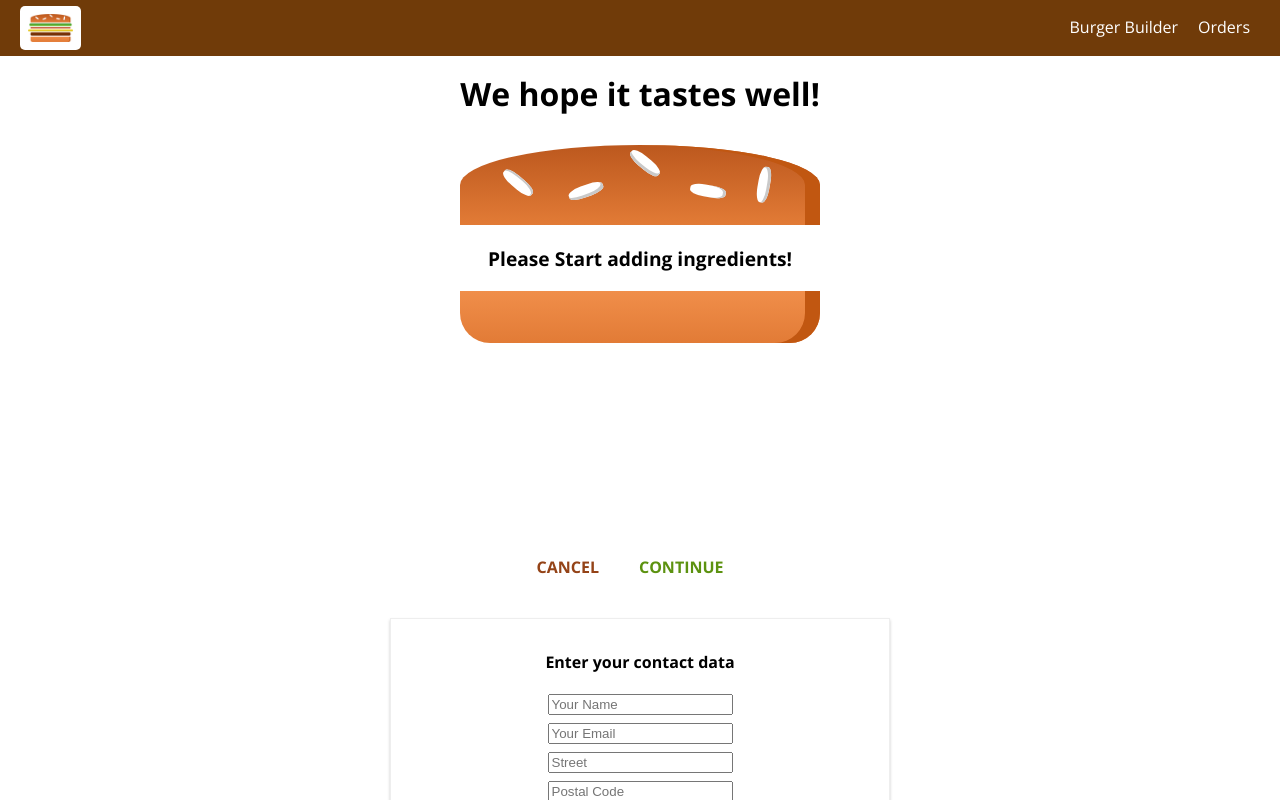
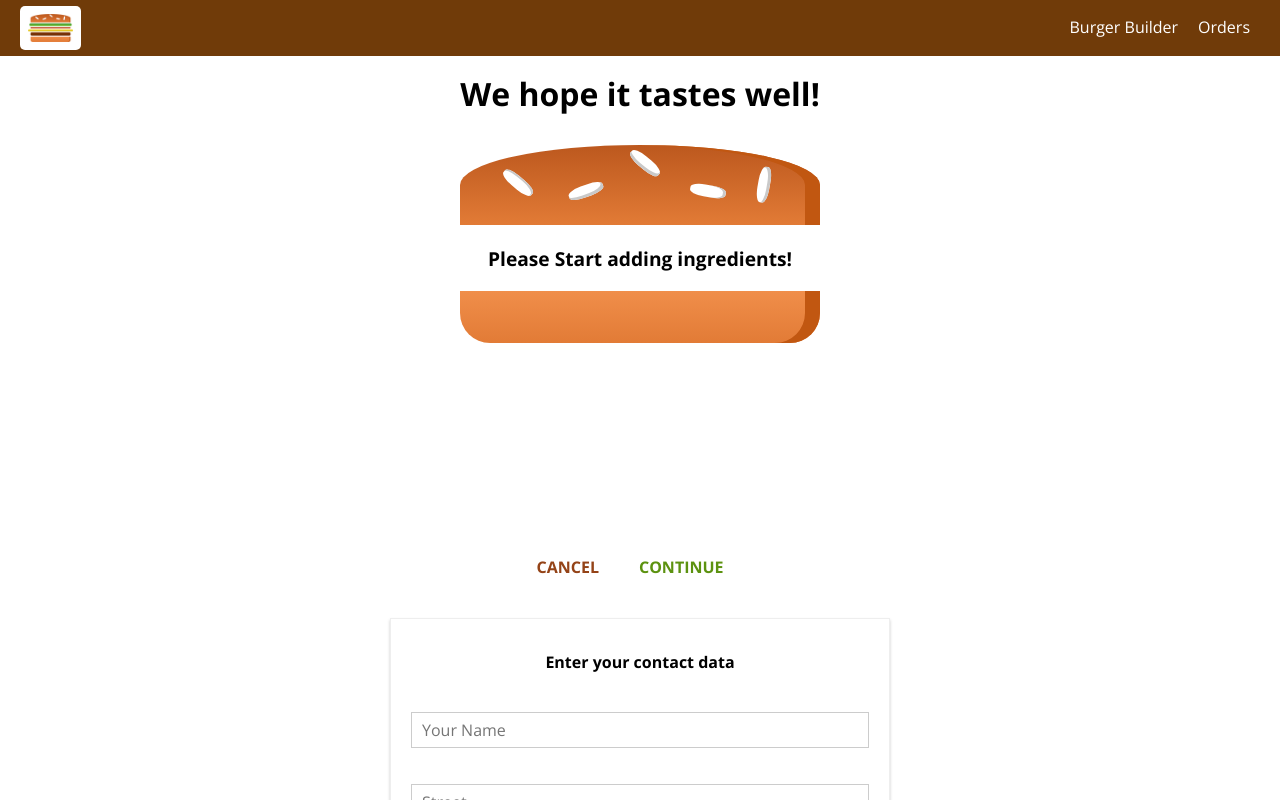
Before and after one commit to TituxMetal/burgerReactApp, a React app: page /checkout in a window 1280 px wide. Both pictures are taken after a click on the button "CONTINUE". Shown: the top 800 px of the page. Built offline with nearby package versions, Linux system fonts and the light colour scheme.

Commit message:
Add form input component and form validation

```diff
--- a/src/components/UI/Button/Button.css
+++ b/src/components/UI/Button/Button.css
@@ -15,6 +15,11 @@
   padding-left: 0;
 }
 
+.Button:disabled {
+  color: #ccc;
+  cursor: not-allowed;
+}
+
 .Success {
   color: #5C9210;
 }
--- a/src/components/UI/Button/Button.js
+++ b/src/components/UI/Button/Button.js
@@ -5,7 +5,8 @@ import classes from './Button.css'
 const button = ( props ) => (
   <button
     className={[classes.Button, classes[props.btnType]].join(' ')}
-    onClick={props.clicked}>{props.children}</button>
+    onClick={props.clicked}
+    disabled={props.disabled}>{props.children}</button>
 )
 
 export default button
--- /dev/null
+++ b/src/components/UI/Input/Input.css
@@ -0,0 +1,35 @@
+.Input {
+  width: 100%;
+  padding: 10px;
+  box-sizing: border-box;
+}
+
+.Label {
+  font-weight: bold;
+  display: block;
+  margin-bottom: 8px;
+  text-align: left;
+}
+
+.InputElement {
+  color: #555;
+  outline: none;
+  box-sizing: border-box;
+  border: 1px solid #ccc;
+  background-color: #fff;
+  font: inherit;
+  padding: 6px 10px;
+  display: block;
+  margin: 8px auto;
+  width: 100%;
+}
+
+.InputElement:focus {
+  outline: none;
+  background-color: #ccc;
+}
+
+.Invalid {
+  border: 1px solid orangered;
+  background-color: salmon;
+}
--- /dev/null
+++ b/src/components/UI/Input/Input.js
@@ -0,0 +1,58 @@
+import React from 'react'
+
+import classes from './Input.css'
+
+const input = ( props ) => {
+  let inputElement = null
+  const inputClasses = [classes.InputElement]
+
+  if (props.invalid && props.shouldValidate && props.touched) {
+    inputClasses.push(classes.Invalid)
+  }
+
+  switch (props.elementType) {
+    case ('input'):
+      inputElement = <input
+        onChange={props.changed}
+        className={inputClasses.join(' ')}
+        {...props.elementConfig}
+        value={props.value} />
+      break
+    case ('select'):
+      inputElement = (
+        <select
+          onChange={props.changed}
+          className={inputClasses.join(' ')}
+          value={props.value}>
+          {props.elementConfig.options.map(option => (
+            <option key={option.value} value={option.value}>
+              {option.displayedValue}
+            </option>
+          ))}
+        </select>
+      )
+      break
+    case ('textarea'):
+      inputElement = <textarea
+        onChange={props.changed}
+        className={inputClasses.join(' ')}
+        {...props.elementConfig}
+        value={props.value} />
+      break
+    default:
+      inputElement = <input
+        onChange={props.changed}
+        className={inputClasses.join(' ')}
+        {...props.elementConfig}
+        value={props.value} />
+  }
+
+  return (
+    <div className={classes.Input}>
+      <label className={classes.Label}>{props.label}</label>
+      {inputElement}
+    </div>
+  )
+}
+
+export default input
--- a/src/containers/Checkout/ContactData/ContactData.css
+++ b/src/containers/Checkout/ContactData/ContactData.css
@@ -8,11 +8,6 @@
   box-sizing: border-box;
 }
 
-.ContactData input {
-  margin: 8px auto;
-  display: block;
-}
-
 @media (min-width: 600px) {
   .ContactData {
     width: 500px;
--- a/src/containers/Checkout/ContactData/ContactData.js
+++ b/src/containers/Checkout/ContactData/ContactData.js
@@ -5,34 +5,111 @@ import Button from '../../../components/UI/Button/Button'
 import classes from './ContactData.css'
 import Spinner from '../../../components/UI/Spinner/Spinner'
 import withErrorHandler from '../../../hoc/withErrorHandller/withErrorHandller'
+import Input from '../../../components/UI/Input/Input'
 
 class ContactData extends Component {
   state = {
-    name: '',
-    email: '',
-    address: {
-      street: '',
-      postalCode: ''
+    orderForm: {
+      name: {
+        elementType: 'input',
+        elementConfig: {
+          type: 'text',
+          placeholder: 'Your Name'
+        },
+        value: '',
+        validation: {
+          required: true,
+          minLength: 4
+        },
+        valid: false,
+        touched: false
+      },
+      street: {
+        elementType: 'input',
+        elementConfig: {
+          type: 'text',
+          placeholder: 'Street'
+        },
+        value: '',
+        validation: {
+          required: true,
+          minLength: 4
+        },
+        valid: false,
+        touched: false
+      },
+      zipCode: {
+        elementType: 'input',
+        elementConfig: {
+          type: 'text',
+          placeholder: 'Zip Code'
+        },
+        value: '',
+        validation: {
+          required: true,
+          minLength: 5,
+          maxLength: 5
+        },
+        valid: false,
+        touched: false
+      },
+      country: {
+        elementType: 'input',
+        elementConfig: {
+          type: 'text',
+          placeholder: 'Country'
+        },
+        value: '',
+        validation: {
+          required: true,
+          minLength: 4
+        },
+        valid: false,
+        touched: false
+      },
+      email: {
+        elementType: 'input',
+        elementConfig: {
+          type: 'email',
+          placeholder: 'Your Email'
+        },
+        value: '',
+        validation: {
+          required: true,
+          minLength: 6
+        },
+        valid: false,
+        touched: false
+      },
+      delivredMethod: {
+        elementType: 'select',
+        elementConfig: {
+          options: [
+            {value: 'fastest', displayedValue: 'Fastest'},
+            {value: 'cheapest', displayedValue: 'Cheapest'}
+          ]
+        },
+        value: 'fastest',
+        valid: true,
+        validation: {},
+        // touched: false
+      },
     },
+    formIsValid: false,
     loading: false
   }
 
   orderHandler = (event) => {
     event.preventDefault()
     this.setState({loading: true})
+    const formData = {}
+    for (let formElementIdentifier in this.state.orderForm) {
+      formData[formElementIdentifier] = this.state.orderForm[formElementIdentifier].value
+    }
     const order = {
       ingredients: this.props.ingredients,
       price: this.props.price,
-      customer: {
-        name: 'Tuxi Metal',
-        address: {
-          street: 'Infinite Loop 1',
-          zipCode: '68700',
-          country: 'France'
-        },
-        email: 'test@test.com'
-      },
-      delivredMethod: 'fastest'
+      orderData: formData
     }
     axios.post('/orders.json', order)
       .then(response => {
@@ -44,16 +121,71 @@ class ContactData extends Component {
       })
   }
 
+  checkValidity (value, rules) {
+    let isValid = true
+
+    if (!rules) {
+      return true
+    }
+
+    if (rules.required) {
+      isValid = value.trim() !== '' && isValid
+    }
+
+    if (rules.minLength) {
+      isValid = value.length >= rules.minLength && isValid
+    }
+
+    if (rules.maxLength) {
+      isValid = value.length <= rules.maxLength && isValid
+    }
+
+    return isValid
+  }
+
+  inputChangedHandler = (event, inputIdentifier) => {
+    const updatedOrderForm = {
+      ...this.state.orderForm
+    }
+    const updatedFormElement = {
+      ...updatedOrderForm[inputIdentifier]
+    }
+    updatedFormElement.value = event.target.value
+    updatedFormElement.valid = this.checkValidity(updatedFormElement.value, updatedFormElement.validation)
+    updatedFormElement.touched = true
+    updatedOrderForm[inputIdentifier] = updatedFormElement
+    let formIsValid = true
+    for (let inputIdentifier in updatedOrderForm) {
+      formIsValid = updatedOrderForm[inputIdentifier].valid && formIsValid
+    }
+    this.setState({orderForm: updatedOrderForm, formIsValid: formIsValid})
+  }
+
   render () {
+    const formElementArray = []
+    for (let key in  this.state.orderForm) {
+      formElementArray.push({
+        id: key,
+        config: this.state.orderForm[key]
+      })
+    }
+
     let form = (
-      <form>
-        <input type="text" name="name" placeholder="Your Name" />
-        <input type="email" name="email" placeholder="Your Email" />
-        <input type="text" name="street" placeholder="Street" />
-        <input type="text" name="postal" placeholder="Postal Code" />
+      <form onSubmit={this.orderHandler}>
+        {formElementArray.map(formElement => (
+          <Input
+            key={formElement.id}
+            elementType={formElement.config.elementType}
+            elementConfig={formElement.config.elementConfig}
+            value={formElement.config.value}
+            invalid={!formElement.config.valid}
+            touched={formElement.config.touched}
+            shouldValidate={formElement.config.validation}
+            changed={(event) => this.inputChangedHandler(event, formElement.id)} />
+        ))}
         <Button
           btnType="Success"
-          clicked={this.orderHandler} >ORDER</Button>
+          clicked={this.orderHandler} disabled={!this.state.formIsValid} >ORDER</Button>
       </form>
     )
     if (this.state.loading) {
```
